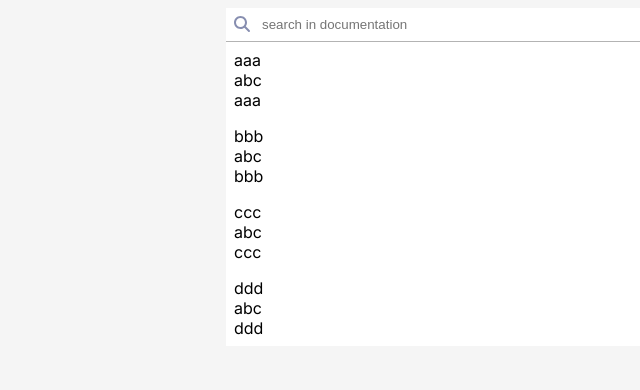
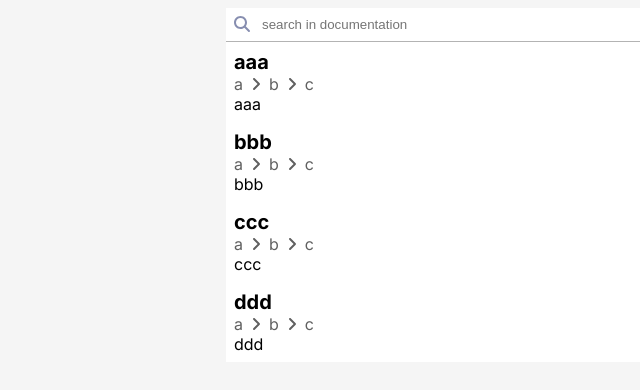
Before and after one commit to richardimaoka/document-search-box-draft, a Next.js app in the folder next/: page / in a window 1280 px wide. Shown: the top 390 px of the page, without its empty margins (106-746 px from the left). Built offline with nearby package versions, Linux system fonts and the light colour scheme.

Commit message:
search result items

```diff
--- a/next/app/components/SearchResultBreadcrumb.module.css
+++ b/next/app/components/SearchResultBreadcrumb.module.css
@@ -1,3 +1,13 @@
 .component {
   display: flex;
+  align-items: center;
+  column-gap: 8px;
 }
+
+.element {
+  color: #606060;
+}
+
+.icon {
+  color: #606060;
+}
--- a/next/app/components/SearchResultBreadcrumb.tsx
+++ b/next/app/components/SearchResultBreadcrumb.tsx
@@ -1,4 +1,6 @@
 import styles from "./SearchResultBreadcrumb.module.css";
+import { FontAwesomeIcon } from "@fortawesome/react-fontawesome";
+import { faAngleRight } from "@fortawesome/free-solid-svg-icons";
 
 interface Props {
   breadcrumb: string[];
@@ -7,8 +9,16 @@ interface Props {
 export function SearchResultBreadcrumb(props: Props) {
   return (
     <div className={styles.component}>
-      {props.breadcrumb.map((x) => (
-        <div key={x}>{x}</div>
+      {props.breadcrumb.map((x, index) => (
+        <>
+          <div className={styles.element} key={x}>
+            {x}
+          </div>
+          {index < props.breadcrumb.length - 1 && (
+            // if `index < last index` then draw a right angle
+            <FontAwesomeIcon className={styles.icon} icon={faAngleRight} />
+          )}
+        </>
       ))}
     </div>
   );
--- a/next/app/components/SearchResultItem.module.css
+++ b/next/app/components/SearchResultItem.module.css
@@ -6,3 +6,12 @@
   /* cancel the default styles */
   list-style-type: none;
 }
+
+.title {
+  font-size: 20px;
+  font-weight: 700;
+}
+
+.description {
+  font-size: 16px;
+}
--- a/next/app/components/SearchResultItem.tsx
+++ b/next/app/components/SearchResultItem.tsx
@@ -10,9 +10,9 @@ interface Props {
 export function SearchResultItem(props: Props) {
   return (
     <li className={styles.component}>
-      <div>{props.name}</div>
+      <div className={styles.title}>{props.name}</div>
       <SearchResultBreadcrumb breadcrumb={props.breadcrumb} />
-      <div>{props.name}</div>
+      <div className={styles.description}>{props.name}</div>
     </li>
   );
 }
```
